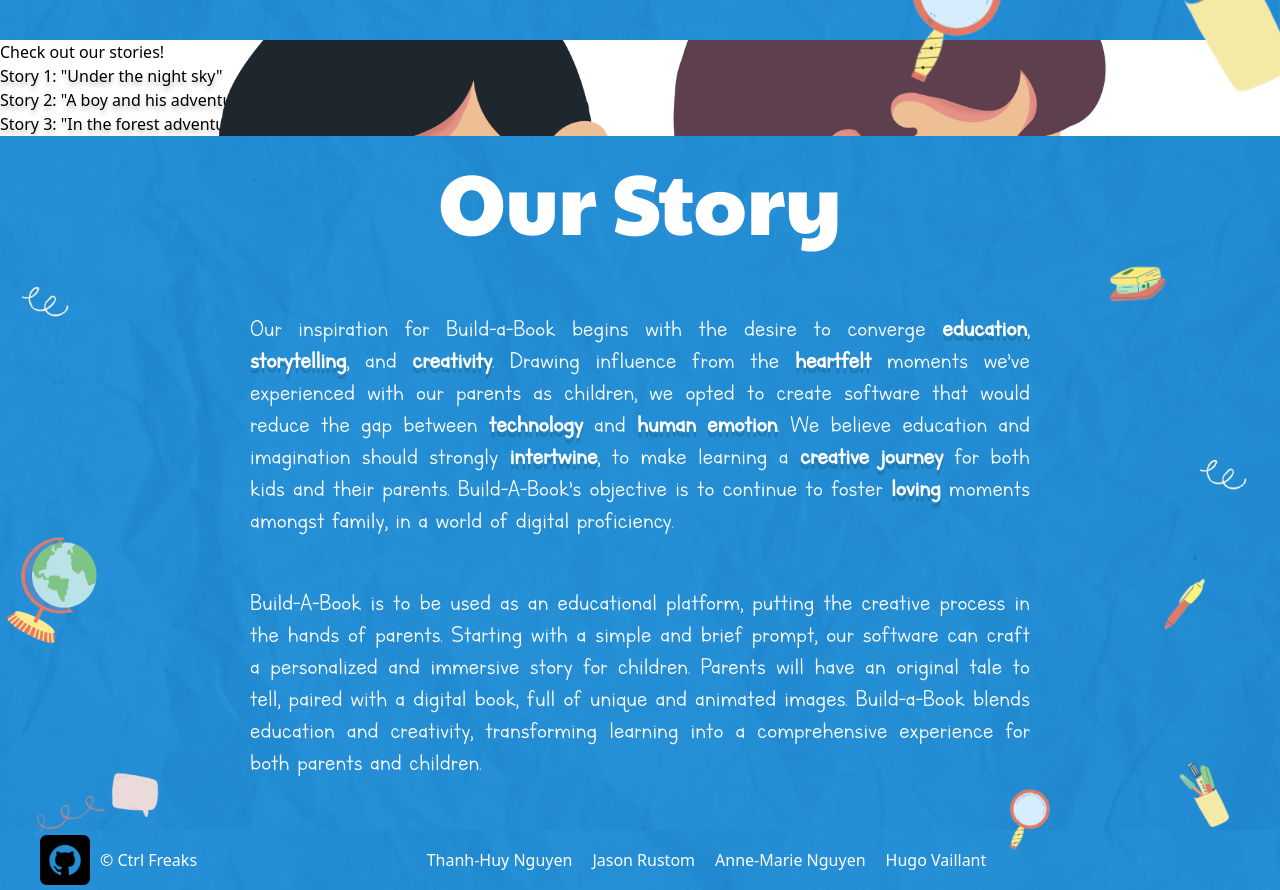
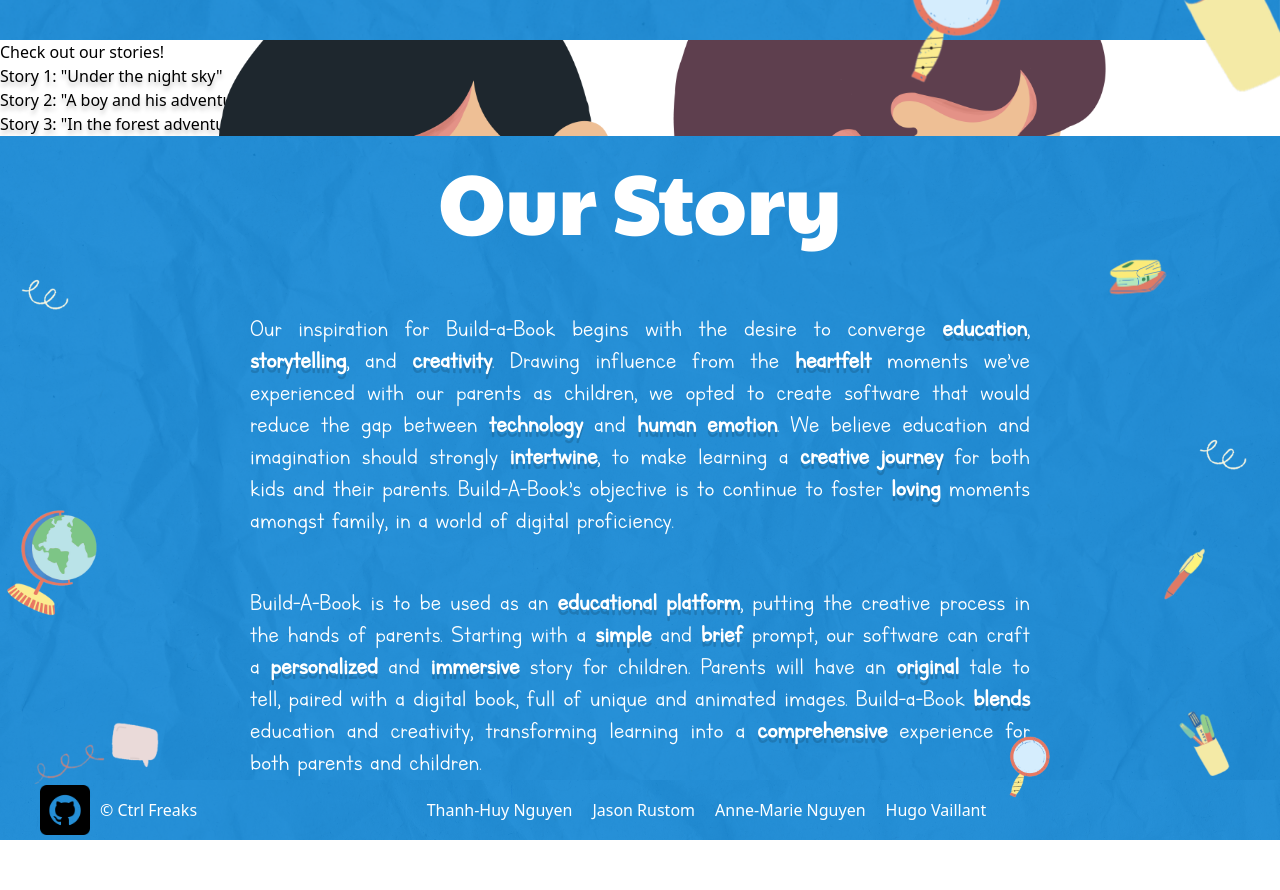
Before and after one commit to Thanh-Huy1104/Build-a-Book, a React (Vite) app in the folder client/: page / in a window 1280 px wide. Shown: the part 760-1650 px from the top of the page. After the commit the page ends 1600 px from the top, so only its background shows below. Built offline with nearby package versions, Linux system fonts and the light colour scheme; a web font is replaced by a local one.

Commit message:
fixed About section and setTimeout

```diff
--- a/client/src/components/Home/About.css
+++ b/client/src/components/Home/About.css
@@ -2,7 +2,7 @@
     background-image: url("../../assets/empty_background.png");
     background-position: center;
     background-size: 100%;
-    padding-bottom: 50px;
+    padding-bottom: 0px;
 }
 @font-face {
     font-family: LfL;
@@ -44,6 +44,15 @@
     padding: 0px 250px;
     font-size: 27px;
     line-height: 32px;
+}
+
+.About--p2 span{
+    font-family: LFL;
+    color: white;
+    font-size: 27px;
+    line-height: 32px;
+    font-weight: 900;
+    text-shadow: 0 5px #00000025;
 }
 
 .About--div {
--- a/client/src/components/Home/About.jsx
+++ b/client/src/components/Home/About.jsx
@@ -3,7 +3,7 @@ import { AboutBG } from "./AboutBG";
 
 const About = () => {
   return (
-    <div className="About--div pt-[50px]">
+    <div className="About--div pt-[50px] h-screen w-screen">
       <h1 className="About--title">Our Story</h1>
       <p className="About--p1">
         Our inspiration for Build-a-Book begins with the desire to converge
--- a/client/src/components/Home/MainScreen.jsx
+++ b/client/src/components/Home/MainScreen.jsx
@@ -54,7 +54,7 @@ export const MainScreen = () => {
     timeoutId = setTimeout(() => {
       console.log("I have finished");
       setIsAppearing(true);
-    }, 2000);
+    }, 500);
   };
 
   return (
```
